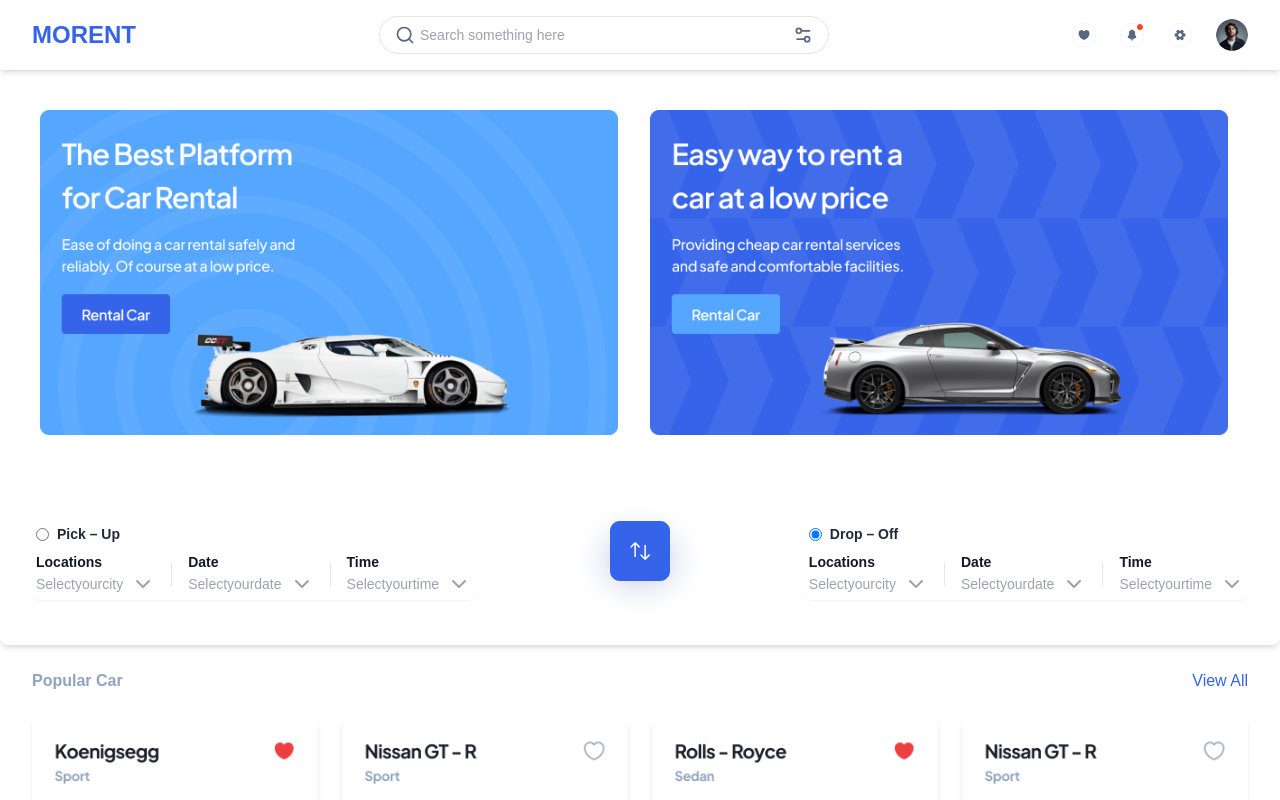
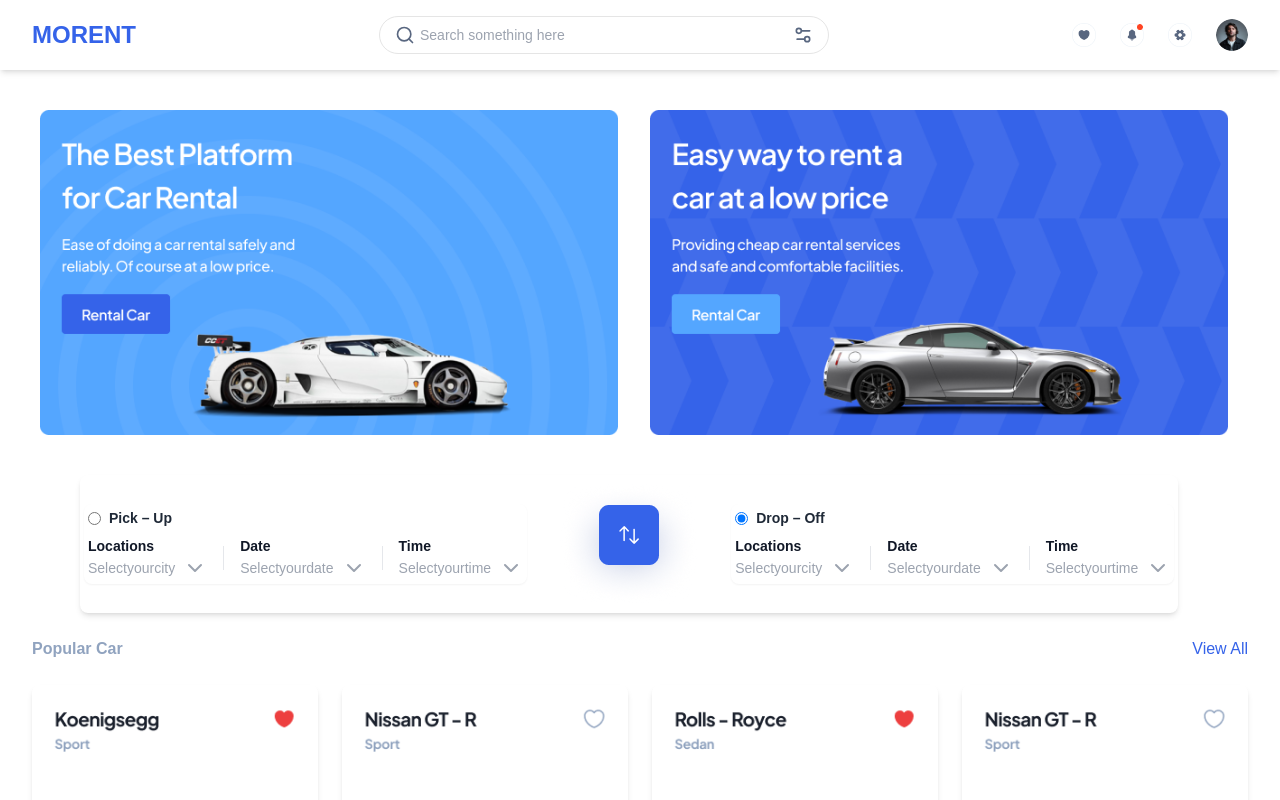
Before and after one commit to AlishhShahid/UIUX_Hackathon, a Next.js app: page / in a window 1280 px wide. Shown: the top 800 px of the page. Built offline with nearby package versions, Linux system fonts and the light colour scheme.

Commit message:
Update Third.tsx

```diff
--- a/app/components/Third.tsx
+++ b/app/components/Third.tsx
@@ -3,7 +3,7 @@
 
 function Third() {
   return (
-    <div className="flex items-center justify-between px-8 py-6 bg-white rounded-lg shadow-md w-full">
+    <div className="flex flex-col sm:flex-row items-center sm:justify-between px-1 py-2 sm:ml-20 bg-white rounded-lg shadow-md w-fit ml-5 ">
 
       <div className="flex-shrink-0">
         <PickupSection />
```
